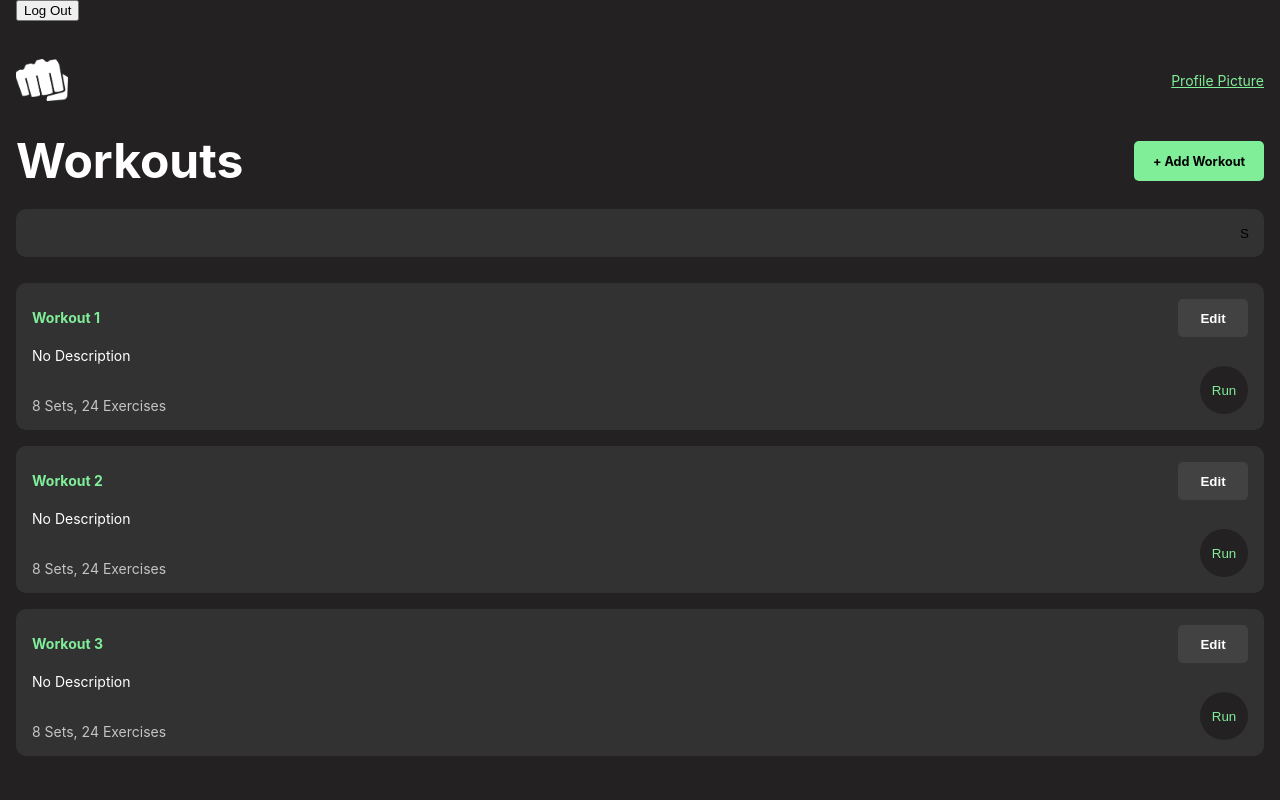
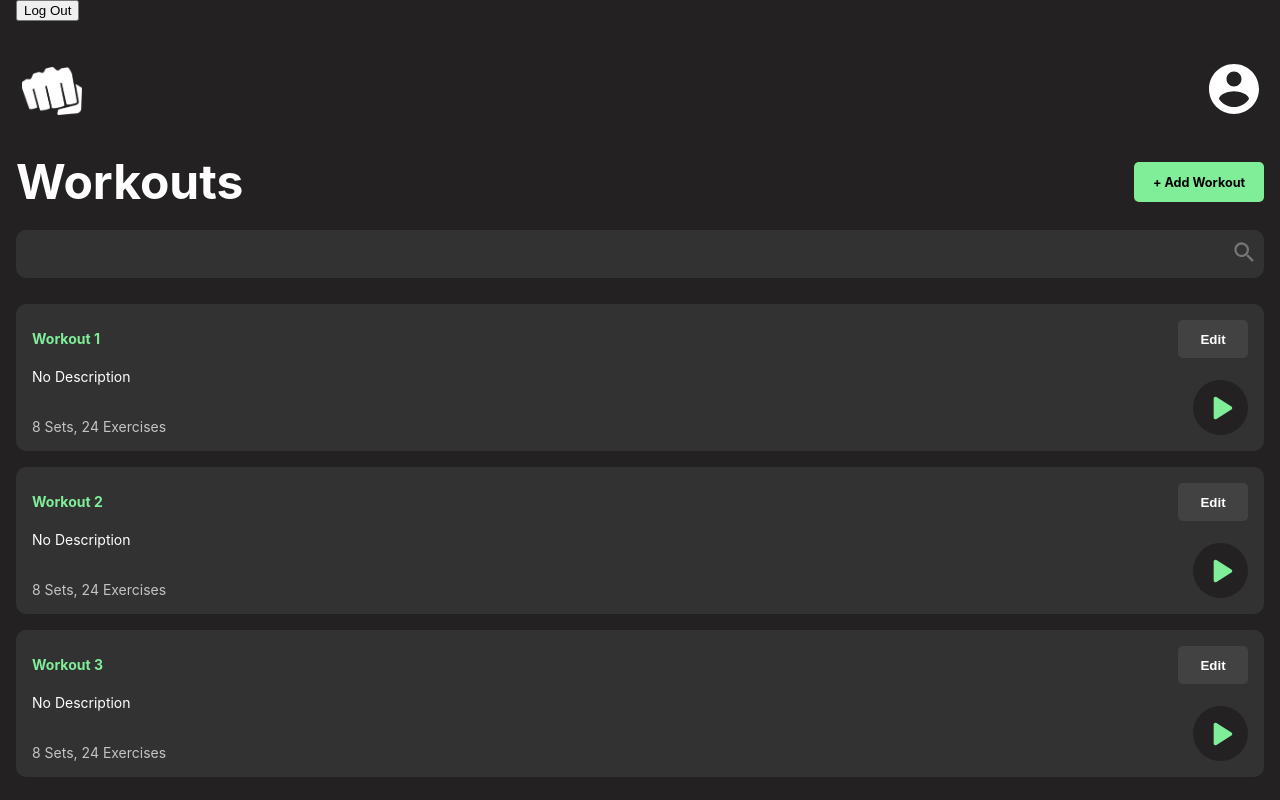
Before and after one commit to GlennCoding/crush-it-web-app, a React app: page /home in a window 1280 px wide. Built offline with nearby package versions, Linux system fonts and the light colour scheme; sample sign-in values are in the browser's storage.

Commit message:
added icons

```diff
--- a/package.json
+++ b/package.json
@@ -21,7 +21,9 @@
     },
     "homepage": "https://github.com/GlennCoding/crush-it-web-app#readme",
     "dependencies": {
+        "@material-ui/icons": "^4.11.2",
         "axios": "^0.21.1",
+        "material-design-icons": "^3.0.1",
         "react": "^17.0.1",
         "react-dom": "^17.0.1",
         "react-router-dom": "^5.2.0"
--- a/src/pages/home_page/HomePage.module.scss
+++ b/src/pages/home_page/HomePage.module.scss
@@ -18,17 +18,23 @@
     display: flex;
     margin-top: $m1;
     margin-bottom: $m1;
-    height: 4.2rem;
     display: flex;
     justify-content: space-between;
     align-items: center;
 
     .navLogo {
-        height: 100%;
+        height: 60px;
+        padding: 6px;
 
         img {
             height: 100%;
         }
+    }
+
+    .navProfile {
+        color: white;
+        width: 60px;
+        height: 60px;
     }
 }
 
@@ -78,6 +84,12 @@
         border-radius: 0 $radius $radius 0;
         border: 0;
         background: $primaryDark2Color;
+
+        svg {
+            color: $textDark1Color;
+            height: 1.8em;
+            width: 1.8em;
+        }
     }
 }
 
@@ -138,11 +150,20 @@
             background-color: $primaryDark1Color;
             border: 0;
             margin-left: 30px;
-            min-width: 48px;
-            min-height: 48px;
+            width: 5.5rem;
+            height: 5.5rem;
             border-radius: 50%;
             color: $primaryColor;
             cursor: pointer;
+            padding: 0ch;
+            display: flex;
+            align-items: center;
+            justify-content: center;
+
+            svg {
+                height: 80%;
+                width: 80%;
+            }
         }
     }
 }
--- a/src/pages/home_page/HomePage.tsx
+++ b/src/pages/home_page/HomePage.tsx
@@ -1,6 +1,8 @@
 import React from "react";
 import styles from "./HomePage.module.scss";
 import Logo from "../../images/crush_it_logo/crush-it-logo-white-small.png";
+import * as icons from "@material-ui/icons";
+import { Link } from "react-router-dom";
 
 function WorkoutInfo(props: { info: WorkoutInfo }) {
     return (
@@ -18,7 +20,11 @@ function WorkoutDescription(props: { description: string }) {
 }
 
 function RunWorkoutButton() {
-    return <button className={styles.runWorkoutButton}>Run</button>;
+    return (
+        <button className={styles.runWorkoutButton}>
+            <icons.PlayArrowRounded />
+        </button>
+    );
 }
 
 function EditWorkoutButton() {
@@ -65,7 +71,9 @@ function SearchBar() {
                 name="searchInput"
                 id="searchInput"
             />
-            <button className={styles.searchButton}>S</button>
+            <button className={styles.searchButton}>
+                <icons.SearchRounded />
+            </button>
         </div>
     );
 }
@@ -99,9 +107,9 @@ function Navbar() {
                     <img src={Logo} alt="Crush It Logo" />
                 </a>
             </span>
-            <span className={styles.navProfile}>
-                <a href="#">Profile Picture</a>
-            </span>
+            <Link to="#">
+                <icons.AccountCircleRounded className={styles.navProfile} />
+            </Link>
         </nav>
     );
 }
```
Also changed, not shown: 1 other file (tests, documents, lock files or other folders).
